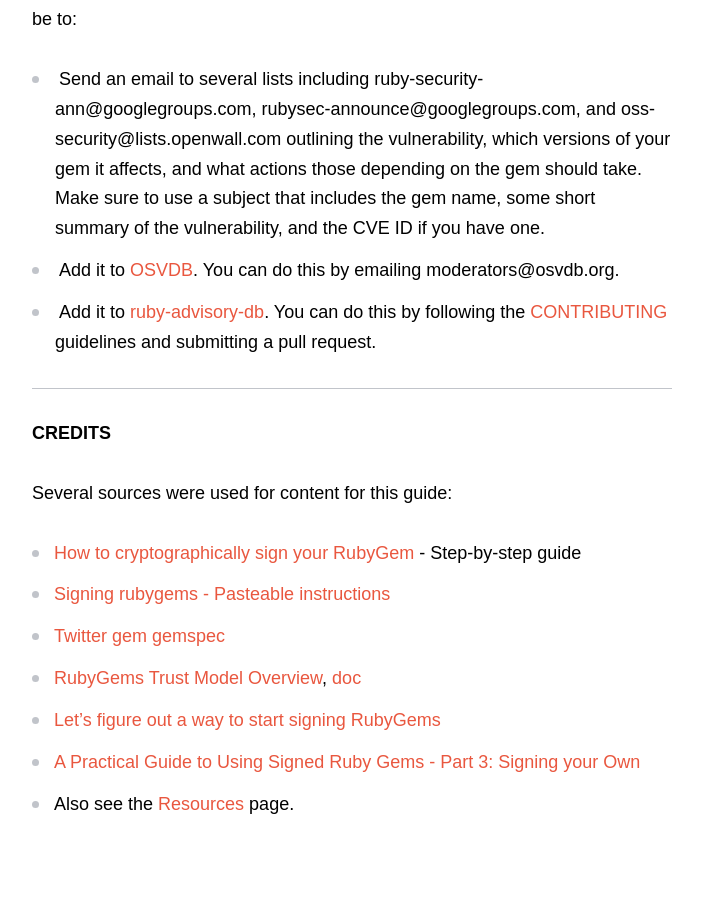
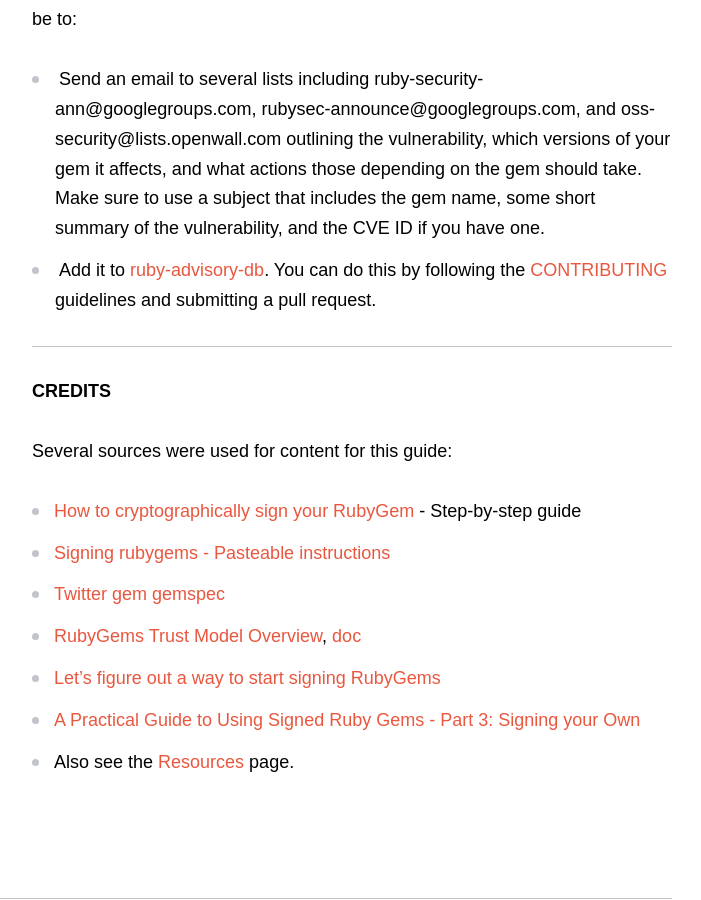
Before and after one commit to radar/guides, a Jekyll site: the page built from security.md, in a window 1280 px wide and 900 px high, scrolled down 4961 px. Shown: the whole window, without its empty margins (438-1139 px from the left). Built offline with Jekyll 4.4.1, drawn with Linux system fonts in a browser that asks for light colours; nearby versions of some CDN libraries; part of the change alters nothing that is shown.

Commit message:
Remove link to OSVDB on /security and update some URLs
https://blog.osvdb.org/2016/04/05/osvdb-fin/ -- :(

```diff
--- a/security.md
+++ b/security.md
@@ -143,7 +143,7 @@ Reporting Security vulnerabilities
 
 If you spot a security vulnerability in someone else's gem, then you
 first step should be to check whether this is a known vulnerability.
-One way is by searching for an advisory on [RubySec](http://www.rubysec.com).
+One way is by searching for an advisory on [RubySec](http://rubysec.com).
 
 If this looks like a newly discovered vulnerability, then you should
 contact the author(s) privately (i.e., not via a pull request or issue on a
@@ -174,9 +174,6 @@ start might be to:
   that includes the gem name, some short summary of the vulnerability, and the
   CVE ID if you have one.
 
-- Add it to [OSVDB](http://osvdb.org/). You can do this by emailing
-  moderators@osvdb.org.
-
 - Add it to [ruby-advisory-db](https://github.com/rubysec/ruby-advisory-db/).
   You can do this by following the
   [CONTRIBUTING](https://github.com/rubysec/ruby-advisory-db/blob/master/CONTRIBUTING.md)
@@ -188,9 +185,9 @@ Credits
 Several sources were used for content for this guide:
 
 * [How to cryptographically sign your RubyGem](http://www.benjaminfleischer.com/2013/11/08/how-to-sign-your-rubygem-cert/) - Step-by-step guide
-* [Signing rubygems - Pasteable instructions](http://developer.zendesk.com/blog/2013/02/03/signing-gems/)
+* [Signing rubygems - Pasteable instructions](https://developer.zendesk.com/blog/2013/02/03/signing-gems/)
 * [Twitter gem gemspec](https://github.com/sferik/twitter/blob/master/twitter.gemspec)
-* [RubyGems Trust Model Overview](https://github.com/rubygems-trust/rubygems.org/wiki/Overview), [doc](http://goo.gl/ybFIO)
-* [Let's figure out a way to start signing RubyGems](http://tonyarcieri.com/lets-figure-out-a-way-to-start-signing-rubygems)
+* [RubyGems Trust Model Overview](https://github.com/rubygems-trust/rubygems.org/wiki/Overview), [doc](https://goo.gl/ybFIO)
+* [Let's figure out a way to start signing RubyGems](https://tonyarcieri.com/lets-figure-out-a-way-to-start-signing-rubygems)
 * [A Practical Guide to Using Signed Ruby Gems - Part 3: Signing your Own](http://blog.meldium.com/home/2013/3/6/signing-gems-how-to)
 * Also see the [Resources](/resources) page.
```
